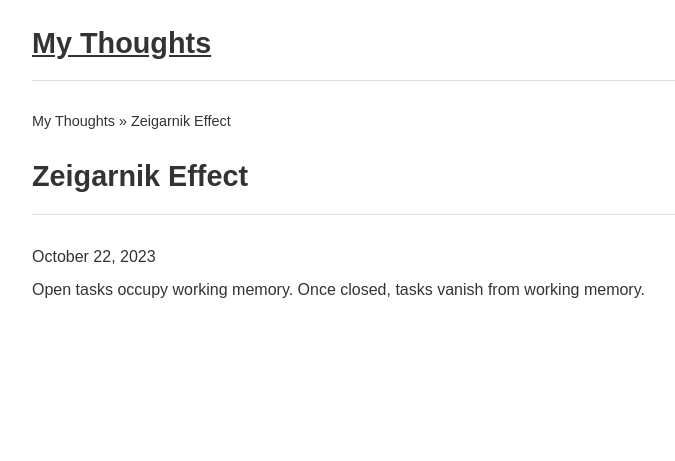
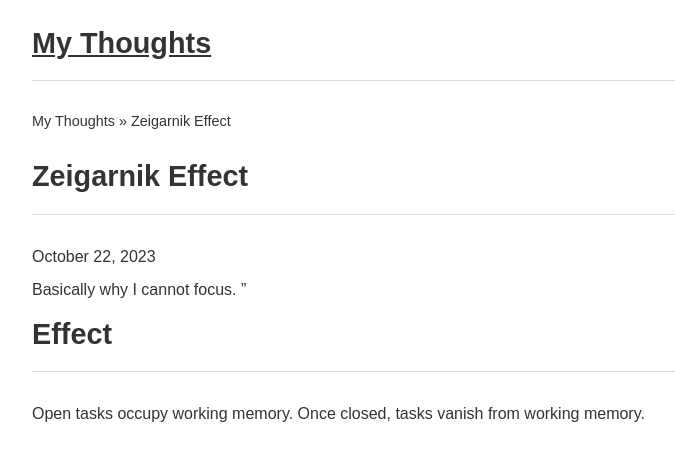
Before and after one commit to 05d762de69/ae87e62189, a Jekyll site: the page built from _posts/2023-10-22-Zeigarnik-Effect.md, in a window 1280 px wide. Shown: the top 461 px of the page, without its empty margins (208-883 px from the left). Built offline with Jekyll 4.4.1, drawn with Linux system fonts in a browser that asks for light colours.

Commit message:
Update 2023-10-22-Zeigarnik-Effect.md

```diff
--- a/_posts/2023-10-22-Zeigarnik-Effect.md
+++ b/_posts/2023-10-22-Zeigarnik-Effect.md
@@ -3,4 +3,8 @@ layout: post
 date: 2023-10-22
 title: "Zeigarnik Effect"
 ---
+Basically why I cannot focus.
+<!--more-->"
+
+# Effect
 Open tasks occupy working memory. Once closed, tasks vanish from working memory.
```
